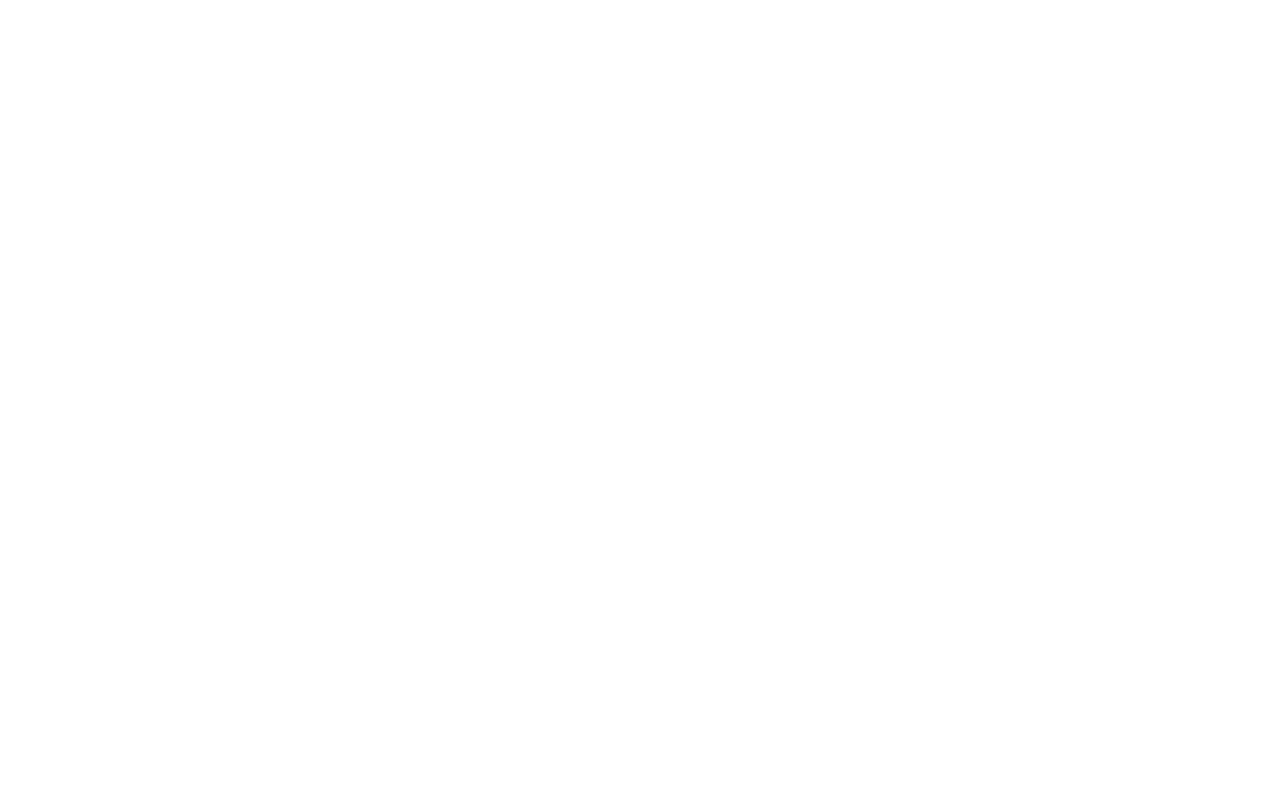
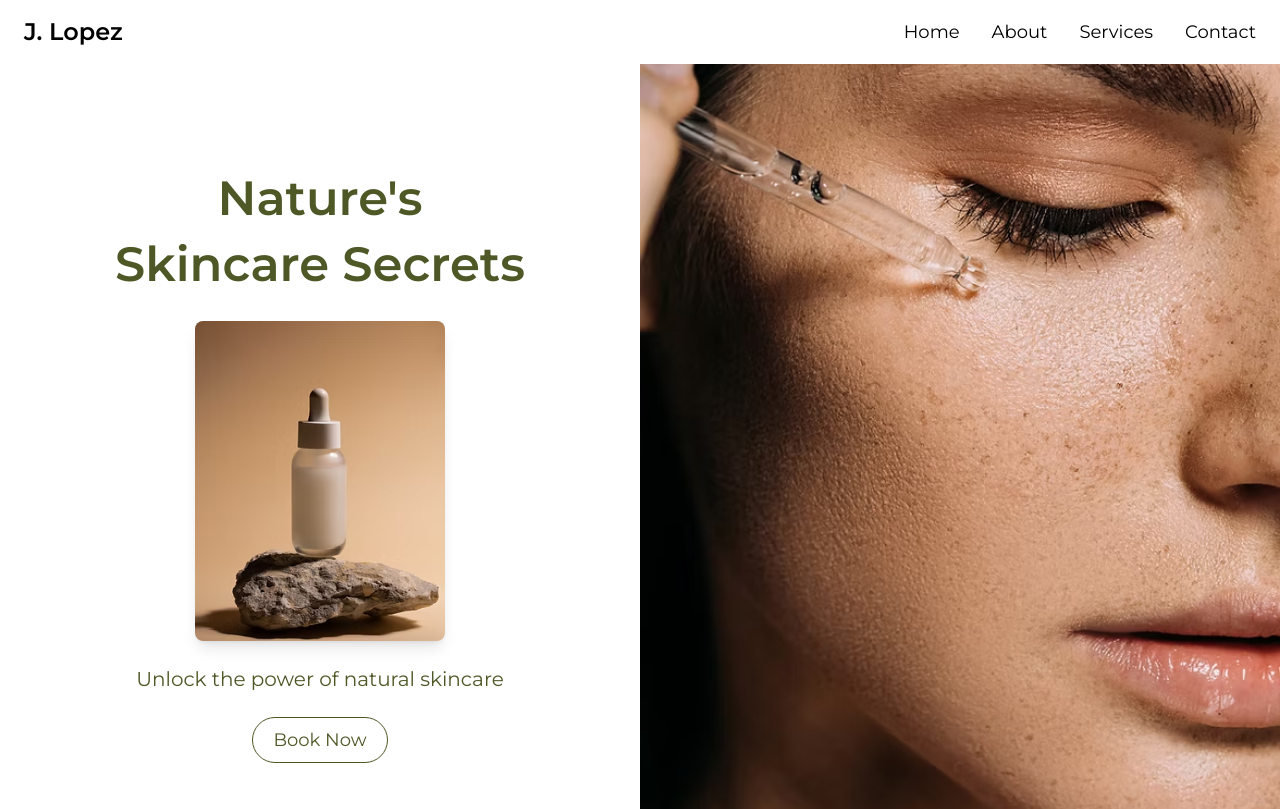
Before and after one commit to Rithana09/skin-care, a React (Vite) app: page / in a window 1280 px wide. Shown: the top 809 px of the page. Built offline with nearby package versions, Linux system fonts and the light colour scheme.

Commit message:
Initial Files

```diff
--- a/src/App.css
+++ b/src/App.css
@@ -0,0 +1,4 @@
+* {
+    box-sizing: border-box;
+    font-family: "Montserrat", sans-serif;
+  }
--- a/src/App.jsx
+++ b/src/App.jsx
@@ -1,17 +1,15 @@
-import { BrowserRouter as Router, Routes, Route } from "react-router-dom"
-import "./App.css"
-import Header from "./partials/Header"
-import Home from "./pages/Home"
-import About from "./pages/About"
-import Services from "./pages/Services"
-import Contact from "./pages/Contact"
+import React from 'react';
+import { BrowserRouter as Router, Routes, Route } from 'react-router-dom';
+import './App.css';
+import Header from './partials/Header';
+import Home from './pages/Home';
+import About from './pages/About';
+import Services from './pages/Services';
+import Contact from './pages/Contact';
 
 function App() {
-  // Use the same base path as in vite.config.js
-  const basePath = "/skin-care"
-
   return (
-    <Router basename={basePath}>
+    <Router>
       <div>
         <Header />
         <Routes>
@@ -22,7 +20,7 @@ function App() {
         </Routes>
       </div>
     </Router>
-  )
+  );
 }
 
-export default App
+export default App;
--- a/vite.config.js
+++ b/vite.config.js
@@ -1,13 +1,10 @@
-import { defineConfig } from "vite"
-import react from "@vitejs/plugin-react"
-import tailwindcss from "@tailwindcss/vite"
+import { defineConfig } from 'vite';
+import react from '@vitejs/plugin-react';
+import tailwindcss from '@tailwindcss/vite'
 
-// https://vitejs.dev/config/
+// https://vite.dev/config/
 export default defineConfig({
-  plugins: [react(), tailwindcss()],
-  // Add base path for GitHub Pages
-  base: "/skin-care/",
-  build: {
-    outDir: "dist",
-  },
+  plugins: [react(),
+    tailwindcss(),
+  ],
 })
```
Also changed, not shown: package.json (+2 -5 lines).
